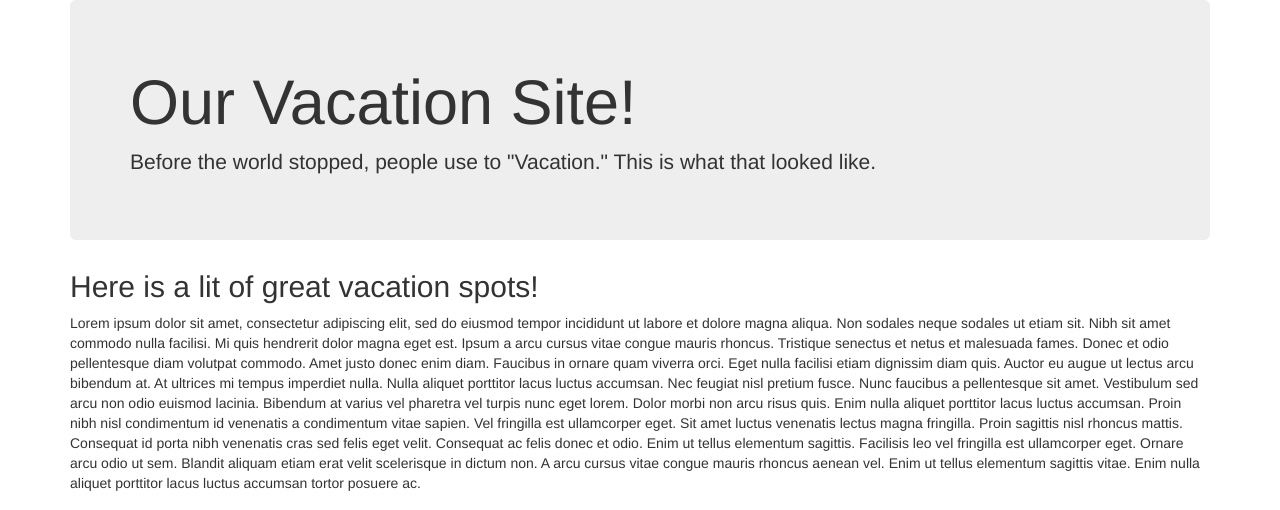
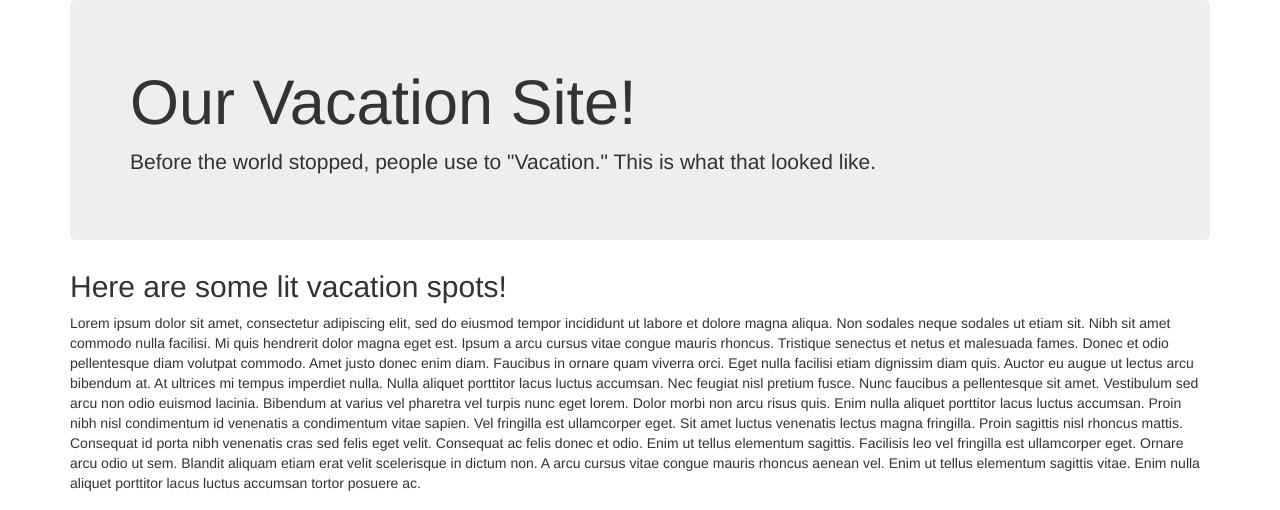
Before and after one commit to SPdowns/week1-vacation, a plain HTML site: page index.html in a window 1280 px wide. Shown: the top 510 px of the page. Drawn offline with Linux system fonts and the light colour scheme.

Commit message:
changed phrasing of the first h2 on page, added quotes from famous people.

```diff
--- a/index.html
+++ b/index.html
@@ -14,7 +14,7 @@
         <p>Before the world stopped, people use to "Vacation." This is what that looked like.</p>
       </div>
 
-      <h2>Here is a lit of great vacation spots!</h2>
+      <h2>Here are some lit vacation spots!</h2>
       <p>Lorem ipsum dolor sit amet, consectetur adipiscing elit, sed do eiusmod tempor incididunt ut labore et dolore magna aliqua. Non sodales neque sodales ut etiam sit. Nibh sit amet commodo nulla facilisi. Mi quis hendrerit dolor magna eget est. Ipsum a arcu cursus vitae congue mauris rhoncus. Tristique senectus et netus et malesuada fames. Donec et odio pellentesque diam volutpat commodo. Amet justo donec enim diam. Faucibus in ornare quam viverra orci. Eget nulla facilisi etiam dignissim diam quis. Auctor eu augue ut lectus arcu bibendum at. At ultrices mi tempus imperdiet nulla. Nulla aliquet porttitor lacus luctus accumsan. Nec feugiat nisl pretium fusce. Nunc faucibus a pellentesque sit amet.
 
       Vestibulum sed arcu non odio euismod lacinia. Bibendum at varius vel pharetra vel turpis nunc eget lorem. Dolor morbi non arcu risus quis. Enim nulla aliquet porttitor lacus luctus accumsan. Proin nibh nisl condimentum id venenatis a condimentum vitae sapien. Vel fringilla est ullamcorper eget. Sit amet luctus venenatis lectus magna fringilla. Proin sagittis nisl rhoncus mattis. Consequat id porta nibh venenatis cras sed felis eget velit. Consequat ac felis donec et odio. Enim ut tellus elementum sagittis. Facilisis leo vel fringilla est ullamcorper eget. Ornare arcu odio ut sem. Blandit aliquam etiam erat velit scelerisque in dictum non. A arcu cursus vitae congue mauris rhoncus aenean vel. Enim ut tellus elementum sagittis vitae. Enim nulla aliquet porttitor lacus luctus accumsan tortor posuere ac.
```
